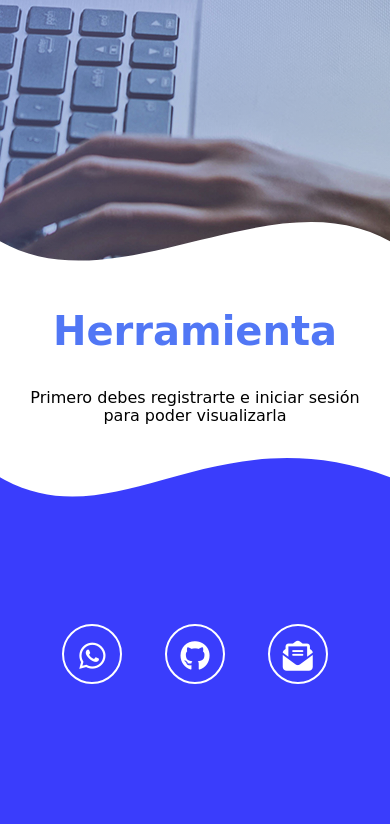
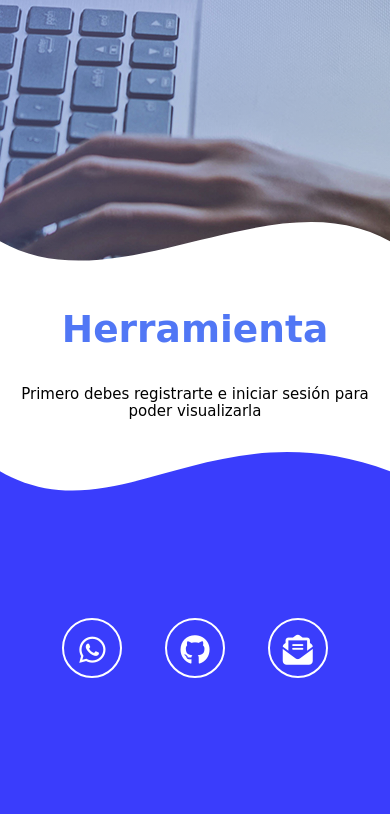
Before and after one commit to JonarcasDev/hackaton, a plain HTML site: page servicio.html in a window 390 px wide. Shown: the part 536-1360 px from the top of the page. Drawn offline with Linux system fonts and the light colour scheme; a web font is replaced by a local one.

Commit message:
Update servicio.html
adición media query

```diff
--- a/servicio.html
+++ b/servicio.html
@@ -6,6 +6,7 @@
     <meta name="viewport" content="width=device-width, initial-scale=1.0">
     <link href="estilos/css.css" rel="stylesheet" type="text/css">
     <link href="estilos/normalize.css" rel="stylesheet" type="text/css">
+     <link href="estilos/media.css" rel="stylesheet" type="text/css">
     <title>Hackathon</title>
 </head>
 <body>
```
